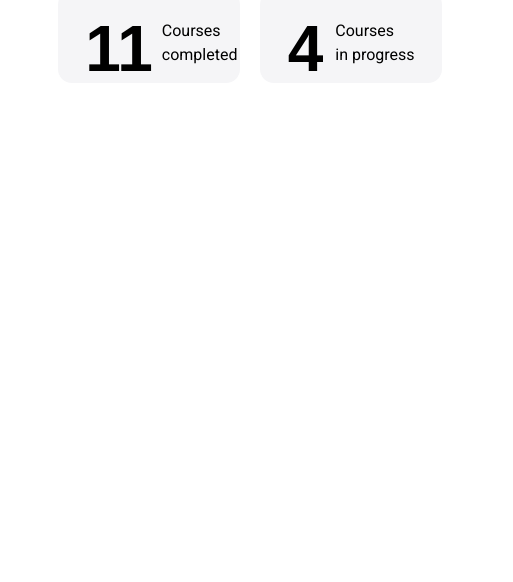
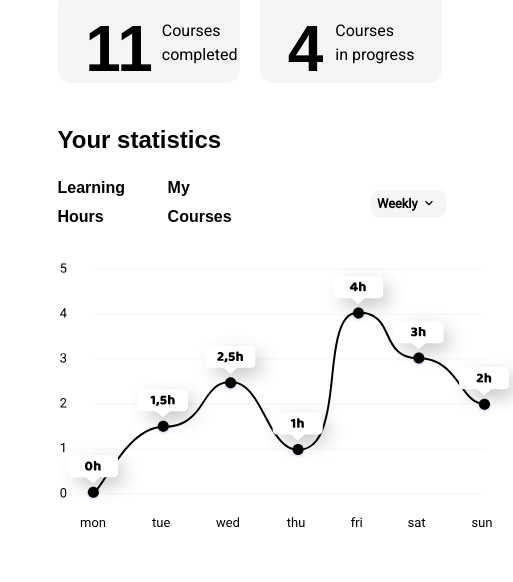
Before and after one commit to olhafastiuk/cursor-homework, a plain HTML site: page 07-dashboard-homework/index.html in a window 1280 px wide. Shown: the part 130-712 px from the top of the page, 767-1280 px from the left. Drawn offline with Linux system fonts and the light colour scheme; a web font is replaced by a local one.

Commit message:
HW #7: Add statistic

```diff
--- a/07-dashboard-homework/index.html
+++ b/07-dashboard-homework/index.html
@@ -7,6 +7,7 @@
     <link rel="preconnect" href="https://fonts.gstatic.com">
     <link href="https://fonts.googleapis.com/css2?family=Baloo+Bhaina+2:wght@400;800&family=Roboto&display=swap" rel="stylesheet">
     <link rel="stylesheet" href="./style.css">
+    <link rel="stylesheet" href="./graph.css">
     <title>HW #7</title>
 </head>
 <body>
@@ -184,6 +185,21 @@
                     </div>
                 </div>
             </div>
+            <div class="statistic">
+                <h2>Your statistics</h2>
+                <div class="statistic-chapters">
+                    <div class="chapters">
+                        <h3 class="chapter-black">Learning Hours</h3>
+                        <h3>My Courses</h3>
+                    </div>
+                    <select name="Day" class="bg-gray" id="graph-select">
+                        <option value="daily" disabled>Daily</option>
+                        <option value="weekly" selected>Weekly</option>
+                        <option value="monthly" disabled>Monthly</option>
+                    </select>
+                </div>
+                <img class="graph" src="./images/graph.svg" alt="Graph">
+            </div>
         </section>
     </div>
 </body>
--- a/07-dashboard-homework/style.css
+++ b/07-dashboard-homework/style.css
@@ -226,6 +226,8 @@ circle {
 }
 
 .status {
+    display: flex;
+    flex-direction: column;
     margin-left: 5%;
     width: 31vw;
     margin-top: 27px;
@@ -286,3 +288,35 @@ circle {
 .mr-5 {
     margin-right: 5%;
 }
+
+.statistic{
+    margin-top: 7%;
+}
+
+.statistic-chapters {
+    display: flex;
+    justify-content: space-between;
+    align-items: center;
+    margin-top: 1%;
+}
+
+#graph-select{
+    outline: none;
+    border:0;
+    border-radius: 8px;
+    padding: 1.5%;
+    width: 8vw;
+    margin: 0 2% 0 30%;
+    font-family: 'Roboto', sans-serif;
+    font-size: 0.8em;
+    font-weight: bold;
+    appearance: none;
+    background-image: url(./images/arrow-down.svg);
+    background-repeat: no-repeat;
+    background-position-x: 80%;
+    background-position-y: center;
+    cursor: pointer;
+}
+.graph{
+    margin-top: 7%;
+}
```
Also changed, not shown: 07-dashboard-homework/images/arrow-down.svg (added), 07-dashboard-homework/images/graph.svg (added).
